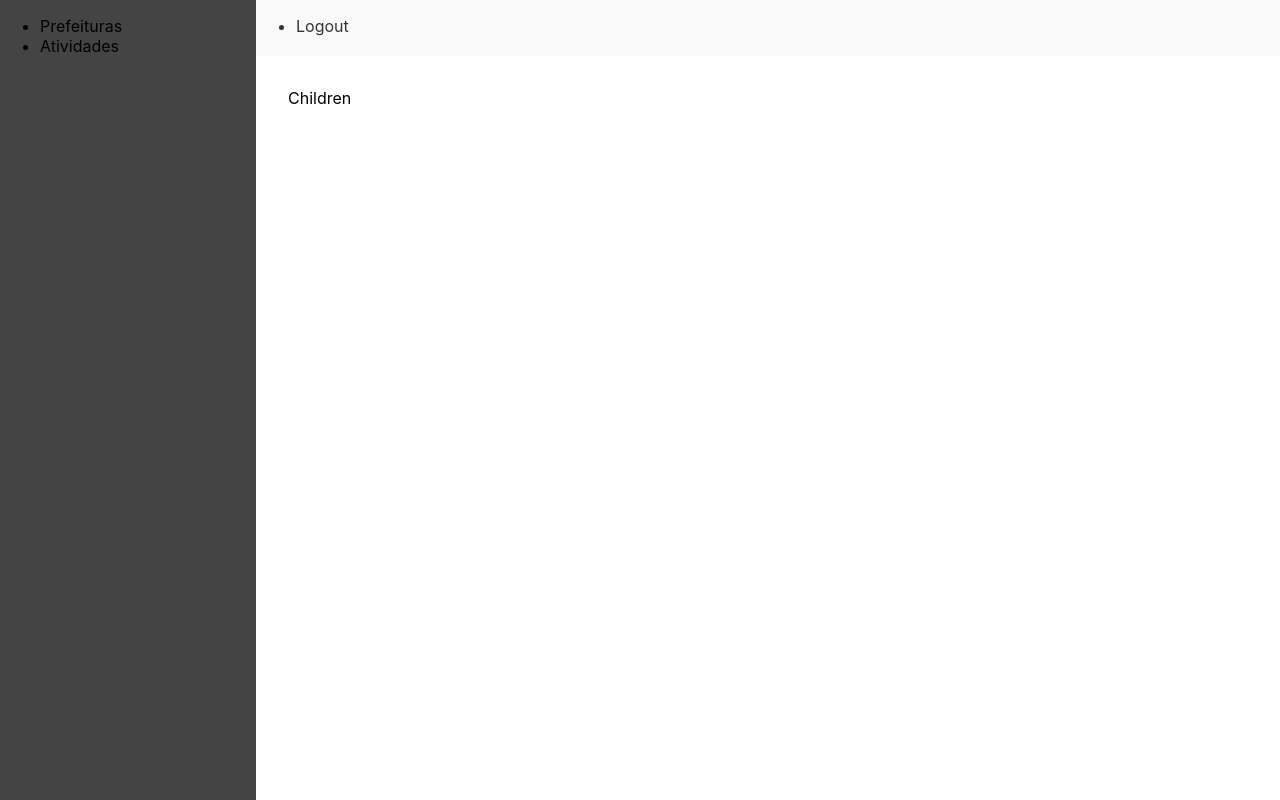
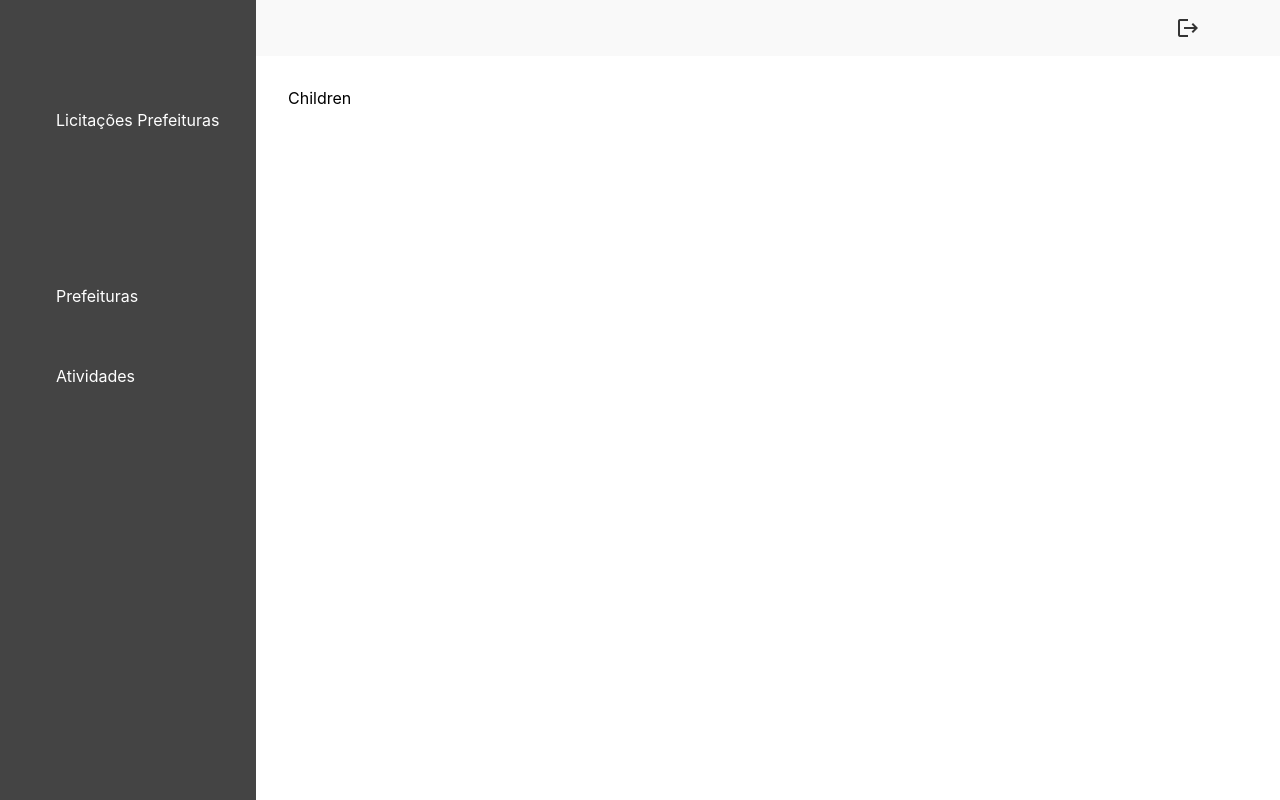
Before and after one commit to wendellunny/licitacao_prefeituras_reactjs, a React (Create React App) app: page / in a window 1280 px wide. Built offline with nearby package versions, Linux system fonts and the light colour scheme.

Commit message:
Dando Continuidade ao Layout

```diff
--- a/src/App.js
+++ b/src/App.js
@@ -5,9 +5,14 @@ import { Layout } from './components/Layout/Layout';
 
 function App() {
   return (
-    <Layout>
-      <div>Children</div>
-    </Layout>
+    <>
+      <link href="https://fonts.googleapis.com/icon?family=Material+Icons"
+      rel="stylesheet"></link>
+      <Layout>
+        <div>Children</div>
+      </Layout>
+    </>
+
   );
 }
 
--- a/src/components/Layout/Navbar.js
+++ b/src/components/Layout/Navbar.js
@@ -4,7 +4,7 @@ export function Navbar(){
     return (
         <nav className={styles.navbar}>
             <ul>
-                <li>Logout</li>
+                <li><span className="material-icons">logout</span></li>
             </ul>
         </nav>
     );
--- a/src/components/Layout/Sidebar.js
+++ b/src/components/Layout/Sidebar.js
@@ -3,6 +3,9 @@ import styles from '../../styles/layout/sidebar.module.css';
 export function Sidebar(){
     return (
         <aside className={styles.sidebar}>
+            <ul>
+                <li>Licitações Prefeituras</li>
+            </ul>
             <ul>
                 <li>
                     Prefeituras
--- a/src/styles/layout/navbar.module.css
+++ b/src/styles/layout/navbar.module.css
@@ -1,8 +1,17 @@
 .navbar{
-    width:100%;
+    box-sizing: border-box;
+
+    display: flex;
+    /* width:100%; */
+    width: calc(100% - 16rem);
+    padding: 0 5rem;
     height: 3.5rem;
     background-color: #f9f9f9;
     color:#333;
     margin-left: 16rem;
     position: fixed;
+    justify-content: flex-end;
 }
+.navbar ul{
+    list-style: none;
+}
--- a/src/styles/layout/sidebar.module.css
+++ b/src/styles/layout/sidebar.module.css
@@ -1,5 +1,22 @@
 .sidebar{
+    display: flex;
+    flex-direction: column;
     width: 16rem;
     height: 100vh;
     background-color: #444;
 }
+
+.sidebar ul{
+    list-style: none;
+    margin-top: 5rem;
+}
+
+.sidebar li{
+    padding: 1rem;
+    box-sizing: border-box;
+    width: 100%;
+    height: 5rem;
+    color:#fff;
+    display: flex;
+    align-items: center;
+}
```
